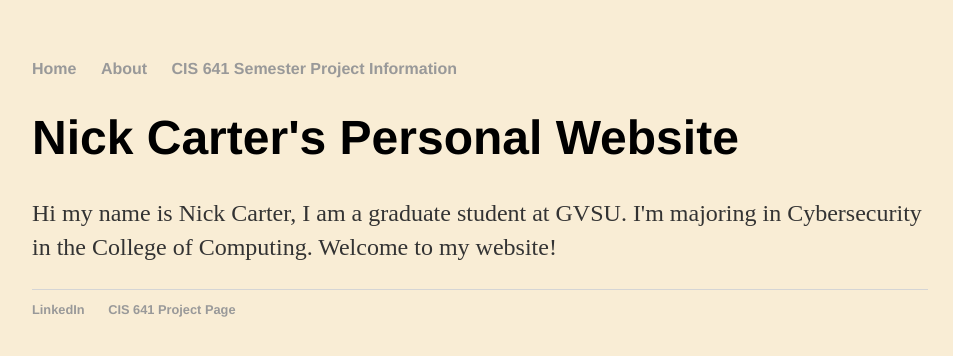
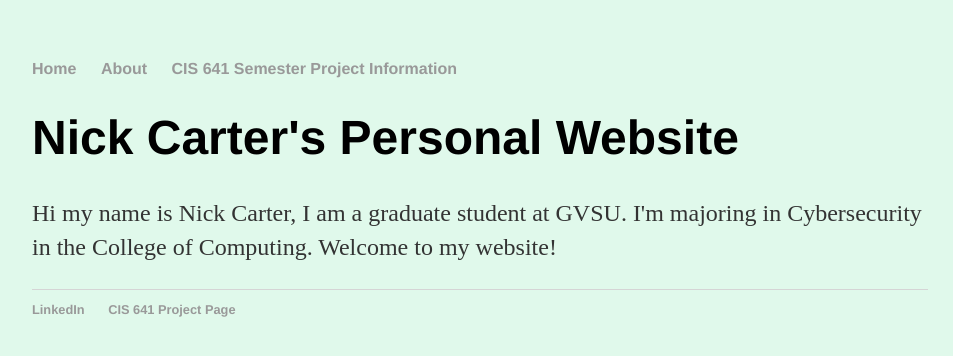
Before and after one commit to NickCarterGV/personal-website, a Jekyll site: the page built from index.html, in a window 1280 px wide. Shown: the top 356 px of the page, without its empty margins (160-1113 px from the left). Built offline with Jekyll 4.4.1, drawn with Linux system fonts in a browser that asks for light colours.

Commit message:
changing background color

```diff
--- a/css/main.css
+++ b/css/main.css
@@ -1,5 +1,5 @@
 body {
-    background-color: #f9edd5;
+    background-color: #e0f9eb;
     margin: 60px auto;
     width: 70%;
 }
```
